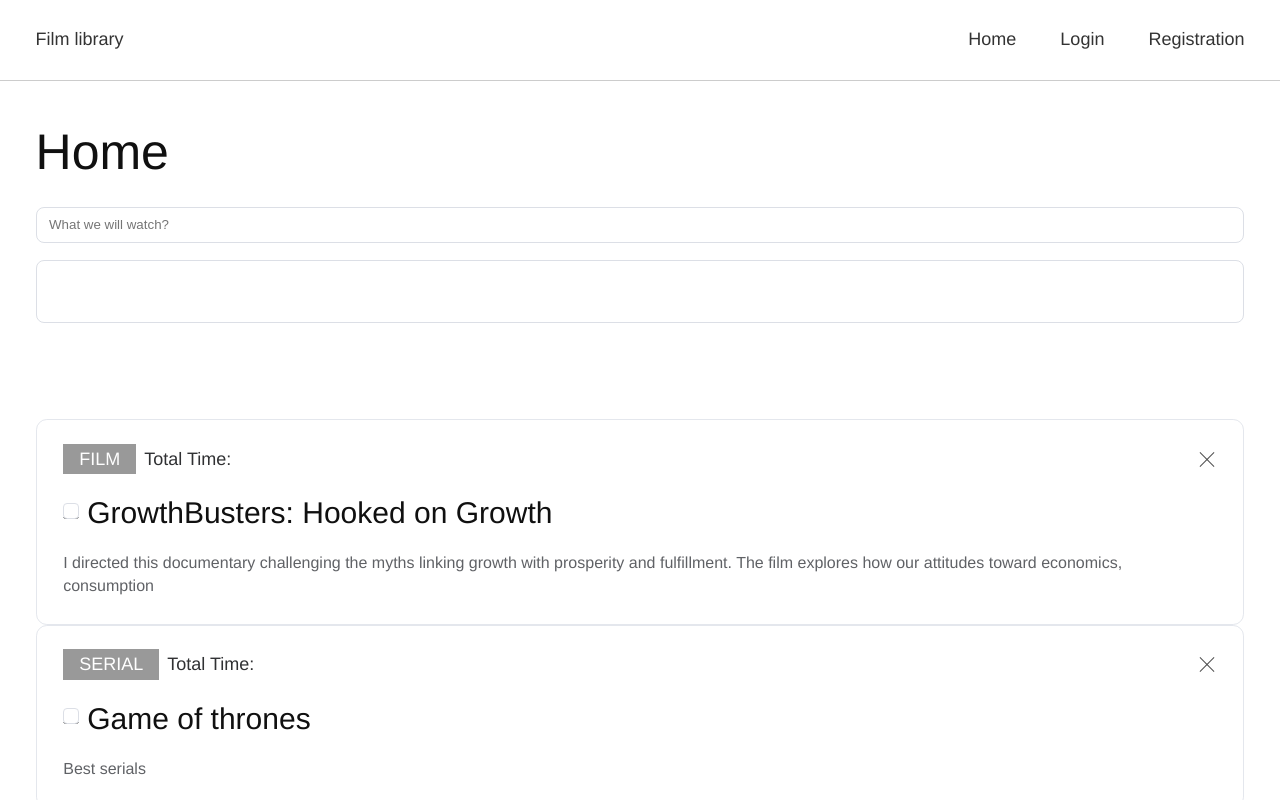
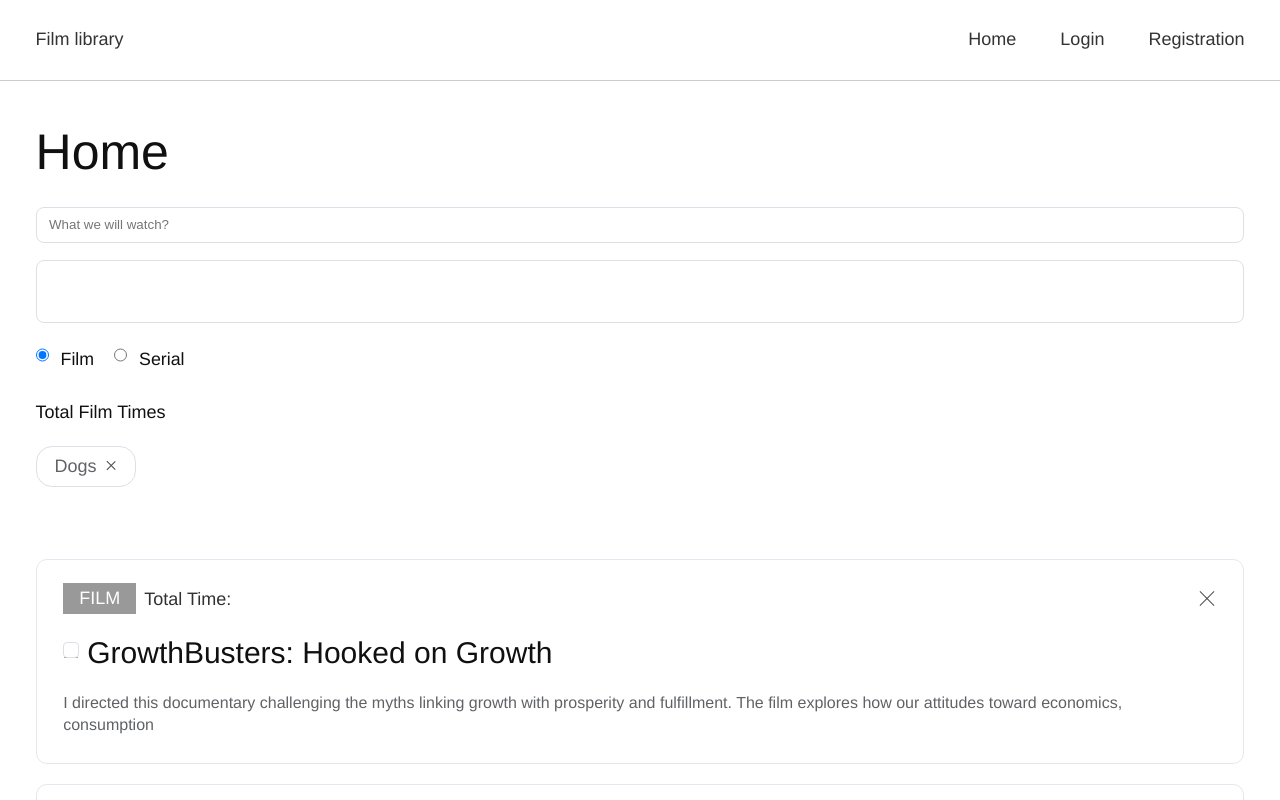
Before and after one commit to danil-boiko/film-library, a Vue app: page /#/ in a window 1280 px wide. Shown: the top 800 px of the page. Built offline with nearby package versions, Linux system fonts and the light colour scheme; the HTML template or start-up script is replaced by a standard one.

Commit message:
add option-list and styles for him

```diff
--- a/src/components/Home.vue
+++ b/src/components/Home.vue
@@ -14,6 +14,40 @@
           v-model="taskDescription"
           @keyup.enter="newTask"
         )
+        .option-list
+          input.what-watch--radio(
+            type="radio"
+            id="radioFilm"
+            value="Film"
+            v-model="whatWatch"
+          )
+          label(
+            for="radioFilm"
+          ) Film
+          input.what-watch--radio(
+            type="radio"
+            id="radioSerial"
+            value="Serial"
+            v-model="whatWatch"
+          )
+          label(
+            for="radioSerial"
+          ) Serial
+        .total-time
+          .total-time__film(
+            v-if="whatWatch === 'Film'"
+          )
+            span Total Film Times
+          .total-time__serial(
+            v-if="whatWatch === 'Serial'"
+          )
+            span Total Serial Times
+        .tag-list
+        .ui-tag__wrapper
+          .ui-tag
+            span.tag-title Dogs
+            span.button-close
+
     section
       .container
         .task-list
@@ -70,6 +104,9 @@ export default {
   },
   methods: {
     newTask () {
+      if (this.taskTitle === '') {
+        return
+      }
       this.tasks.push({
         id: this.taskId,
         title: this.taskTitle,
@@ -79,7 +116,7 @@ export default {
         editing: false
       })
 
-      //Reset
+      // Reset
       this.taskId += 1
       this.taskTitle = ''
       this.taskDescription = ''
@@ -89,10 +126,24 @@ export default {
 </script>
 
 <style lang="stylus" scoped>
-.tak-item
+
+.option-list
+  display flex
+  margin-bottom 20px
+  .what-watch--radio
+    margin-right 12px
+  label
+    margin-right 20px
+    &:last-child
+      margin-bottom 0
+
+.task-item
   margin-bottom 20px
   &:last-child
     margin-bottom 0
+
+.total-time
+  margin-bottom 20px
 
 .ui-label
   margin-right 8px
```
